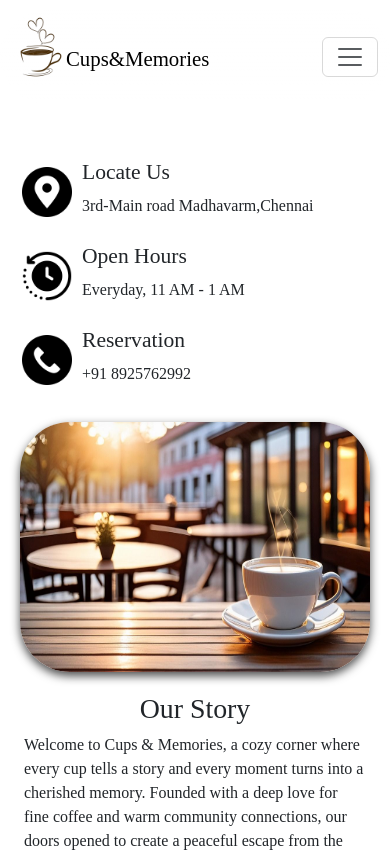
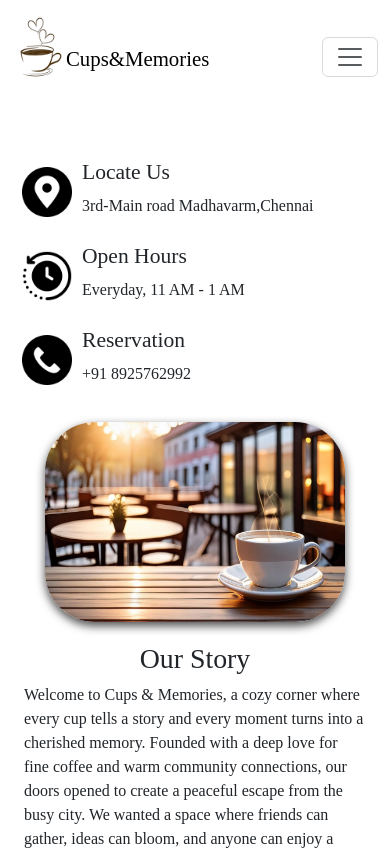
Before and after one commit to nandhakumar102005/cups-and-memories, a React (Vite) app: page /About in a window 390 px wide. Shown: the top 852 px of the page. Built offline with nearby package versions, Linux system fonts and the light colour scheme.

Commit message:
Update index.css

```diff
--- a/src/index.css
+++ b/src/index.css
@@ -945,8 +945,8 @@ top: 20px;
     border-bottom-right-radius: 20px;
   }
   .storyimg{
-  height: 250px;
-  width: 350px;
+  height: 200px;
+  width: 300px;
 }
 
 
```
